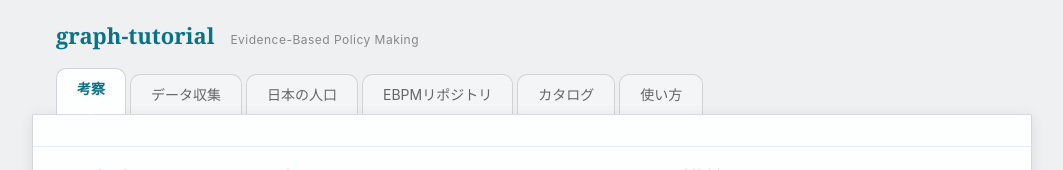
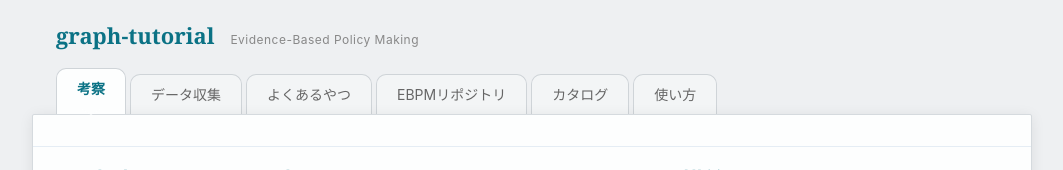
Before and after one commit to watanabe3tipapa/graph-tutorial, a React (Vite) app in the folder client/: page / in a window 1280 px wide. Shown: the top 170 px of the page, without its empty margins (108-1171 px from the left). Built offline with nearby package versions, Linux system fonts and the light colour scheme; the HTML template or start-up script is replaced by a standard one.

Commit message:
chore: LPタブ名「日本の人口」を「よくあるやつ」に変更

```diff
--- a/client/src/App.tsx
+++ b/client/src/App.tsx
@@ -12,7 +12,7 @@ export type Tab = 'consideration' | 'framework' | 'population' | 'repos' | 'cata
 const TABS: { id: Tab; label: string }[] = [
   { id: 'consideration', label: '考察' },
   { id: 'framework', label: 'データ収集' },
-  { id: 'population', label: '日本の人口' },
+  { id: 'population', label: 'よくあるやつ' },
   { id: 'repos', label: 'EBPMリポジトリ' },
   { id: 'catalog', label: 'カタログ' },
   { id: 'usage', label: '使い方' },
```
Also changed, not shown: 1 other file (tests, documents, lock files or other folders).
